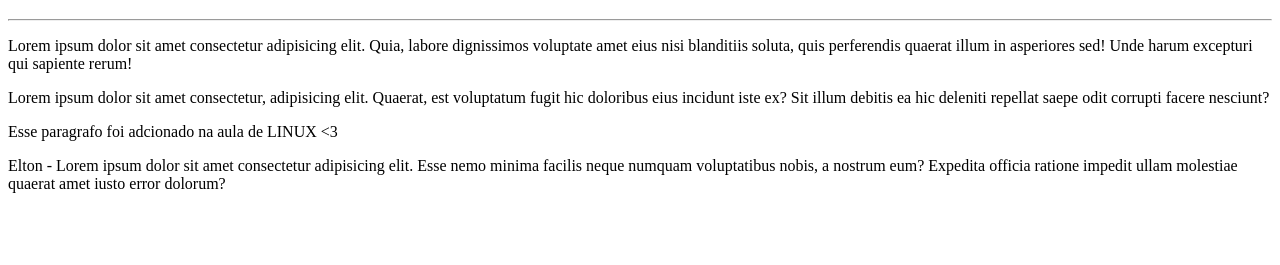
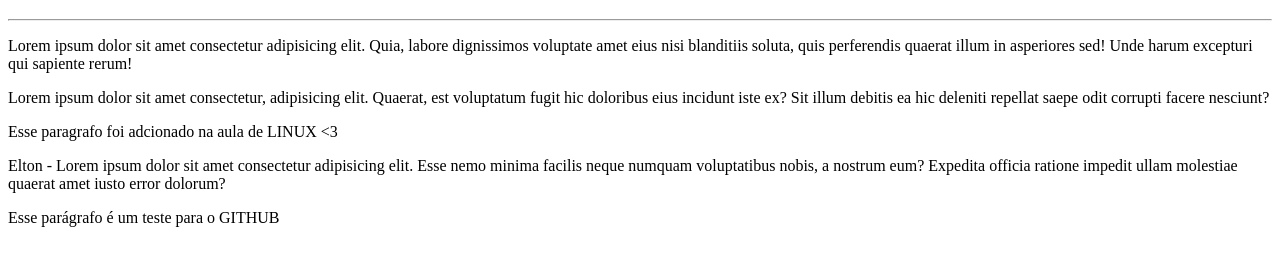
Before and after one commit to elton-nascimento/OlaMundo, a plain HTML site: page site exemplo/index.html in a window 1280 px wide. Shown: the part 61-326 px from the top of the page. Drawn offline with Linux system fonts and the light colour scheme.

Commit message:
acrescentei um parágrafo no index

```diff
--- a/site exemplo/index.html
+++ b/site exemplo/index.html
@@ -14,5 +14,7 @@
     <p>Esse paragrafo foi adcionado na aula de LINUX &lt3</p>
 
     <p>Elton - Lorem ipsum dolor sit amet consectetur adipisicing elit. Esse nemo minima facilis neque numquam voluptatibus nobis, a nostrum eum? Expedita officia ratione impedit ullam molestiae quaerat amet iusto error dolorum?</p>
+
+    <p>Esse parágrafo é um teste para o GITHUB</p>
 </body>
 </html>
```
